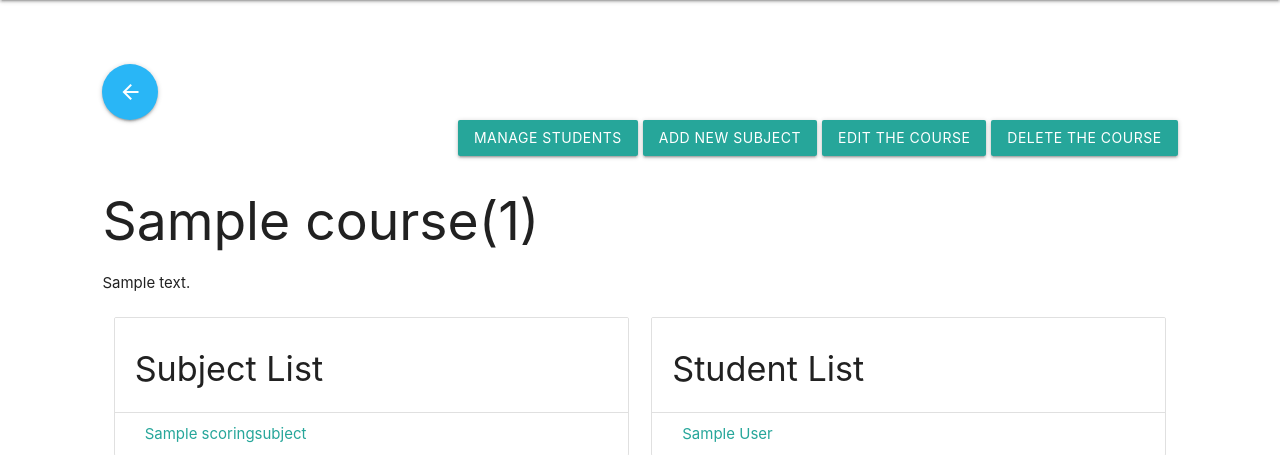
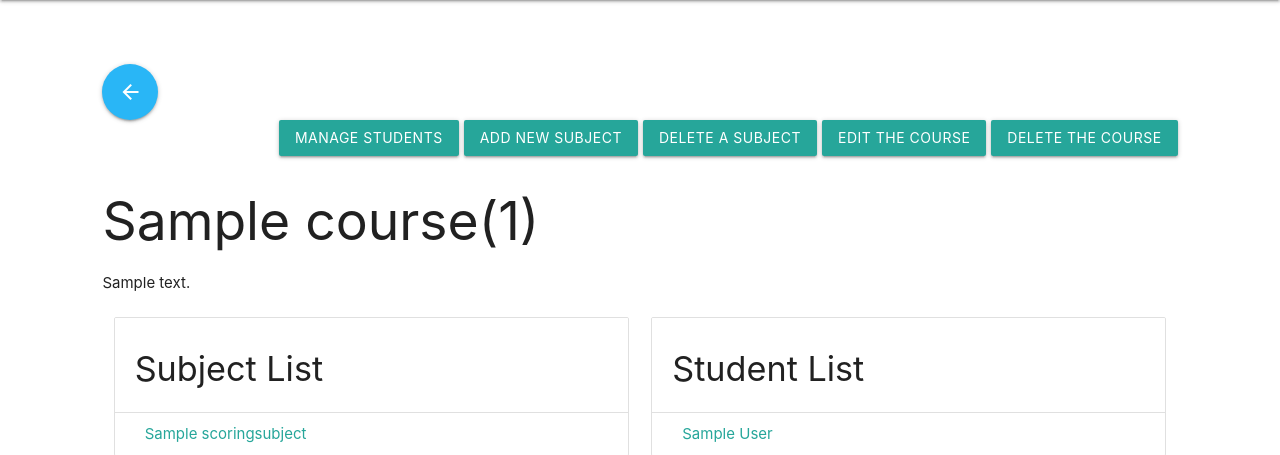
Before and after one commit to Honesty1997/nccu-grade-system, a Django app: page /course/1 in a window 1280 px wide. Shown: the part 64-519 px from the top of the page. Run offline with Django 3.2, Linux system fonts and the light colour scheme; a user stored in the database is signed in; tables that the repository leaves empty hold one stand-in row (values such as "Sample post").

Commit message:
add the delete subject funtion

```diff
--- a/apps/course/models.py
+++ b/apps/course/models.py
@@ -83,7 +83,7 @@ class Course(BaseModel, Timestamp):
 
     # TODO(3): Please implement this function. The function should take the title of a ScoringSubject,
     # and remove corresponding object in the database. Return the removed object as return value.
-    def remove_existing_subject(self, title):
+    def remove_existing_subject(self, title: str):
         """Remove a existing subject from a course.
 
             Args:
@@ -95,7 +95,12 @@ class Course(BaseModel, Timestamp):
                 ObjectDoesNotExist: When the title object is not found.
 
         """
-        return None
+        if not isinstance(title, str):
+            raise TypeError('Title should be string.')
+        removed_subject = ScoringSubject.objects.filter(title=title)
+        removed_subject.delete()
+
+        return removed_subject
 
     def get_absolute_url(self):
         from django.shortcuts import reverse
--- a/apps/course/urls.py
+++ b/apps/course/urls.py
@@ -1,7 +1,7 @@
 from django.urls import path
 
 from .views import CourseList, CourseDetail, CourseCreate, \
-CourseUpdate, CourseDelete, SubjectDetail, SubjectView, student_search, \
+CourseUpdate, CourseDelete, SubjectDetail, SubjectView, SubjectDView, student_search, \
 RegisterView
 
 
@@ -14,6 +14,7 @@ urlpatterns = [
     path('<int:pk>/delete', CourseDelete.as_view(), name='delete'),
     path('<int:pk>', CourseDetail.as_view(), name='detail'),
     path('<int:pk>/subject/add', SubjectView.as_view(), name='create_subject'),
+    path('<int:pk>/subject/delete', SubjectDView.as_view(), name='delete_subject'),
     path('<int:pk>/subject', SubjectDetail.as_view(), name='subject'),
     path('<int:pk>/studentsearch', student_search, name='student_search'),
     path('<int:pk>/student', RegisterView.as_view(), name='register'),
--- a/apps/course/views.py
+++ b/apps/course/views.py
@@ -62,15 +62,18 @@ class SubjectView(LoginRequiredMixin, View):
             return redirect(subject)
         return render(request, 'modules/common/form.html', {'form': form})
 
-class SubjectDView(LoginRequiredMixin, DeleteView):
-    model = ScoringSubject
-    template_name = 'course/scoringsubject_confirm_delete.html'
-    # def get_object(self):
-    #     id_ = self.kwargs.get("pk")
-    #     return get_object_or_404(ScoringSubject, id=id_)
+class SubjectDView(LoginRequiredMixin, View):
+    def get(self, request, pk):
+            form = ScoringSubjectForm()
+            return render(request, 'modules/common/form.html', {'form': form})
 
-    # def get_success_url(self):
-    #     return reverse_lazy('course:subject')
+    def post(self, request, pk):
+        form = ScoringSubjectForm(request.POST)
+        if form.is_valid():
+            course = get_object_or_404(Course, pk=pk)
+            course.remove_existing_subject(form.cleaned_data['title'])
+            return redirect('course:detail', pk=pk)
+        return render(request, 'modules/common/form.html', {'form': form})
 
 class RegisterView(LoginRequiredMixin, View):
     def get(self, request, pk):
--- a/templates/modules/course/course_detail.html
+++ b/templates/modules/course/course_detail.html
@@ -4,6 +4,7 @@
 <section style="display: flex; justify-content: end;">
     <a href="{% url 'course:register' course.id %}" class="btn" style="margin-right:5px;">Manage Students</a>
     <a href="{% url 'course:create_subject' course.id %}" class="btn" style="margin-right:5px;">Add New Subject</a>
+    <a href="{% url 'course:delete_subject' course.id %}" class="btn" style="margin-right:5px;">Delete a Subject</a>
     <a href="{% url 'course:update' course.id %}" class="btn" style="margin-right:5px;">Edit the Course</a>
     <a href="{% url 'course:delete' course.id %}" class="btn">Delete the Course</a>
 </section>
```
